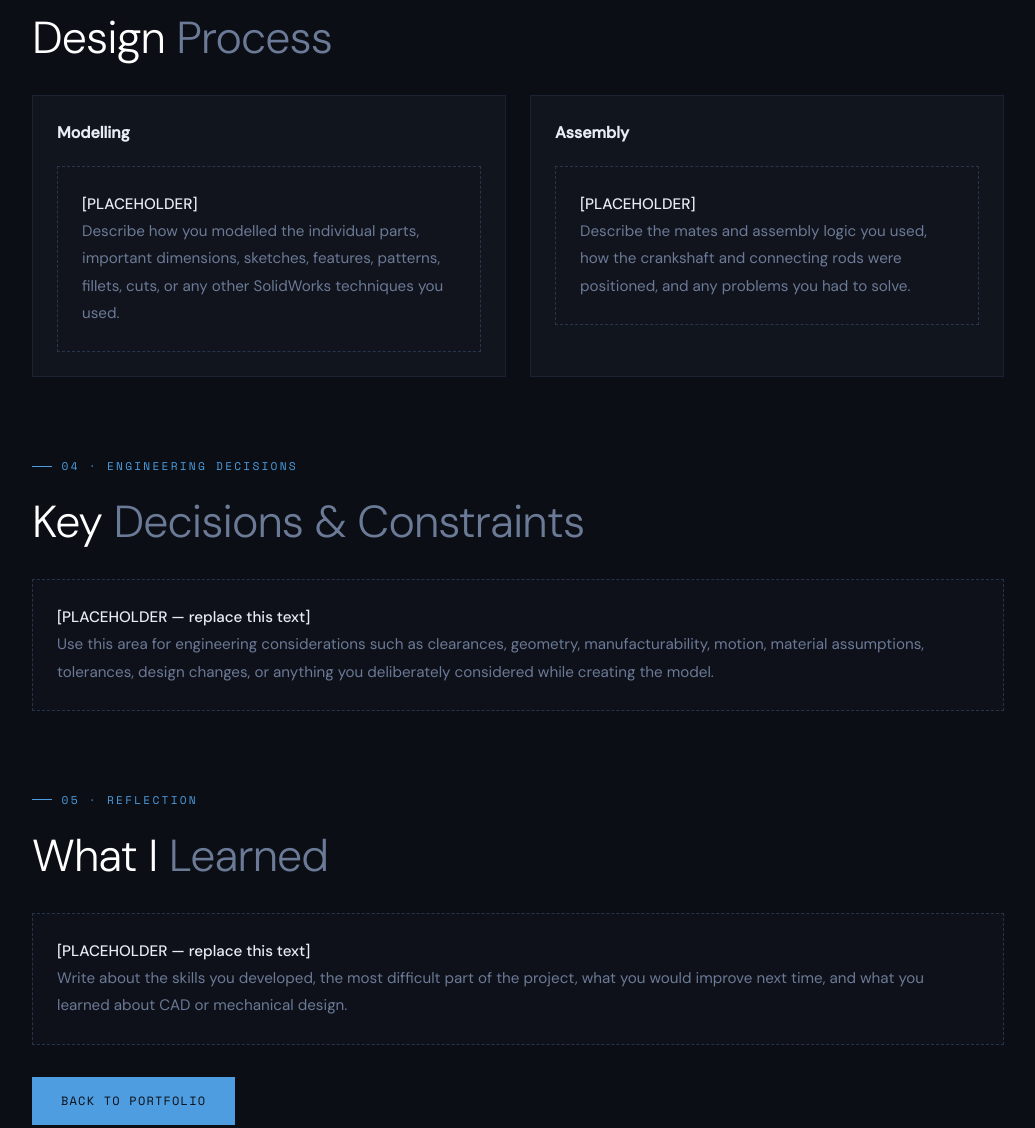
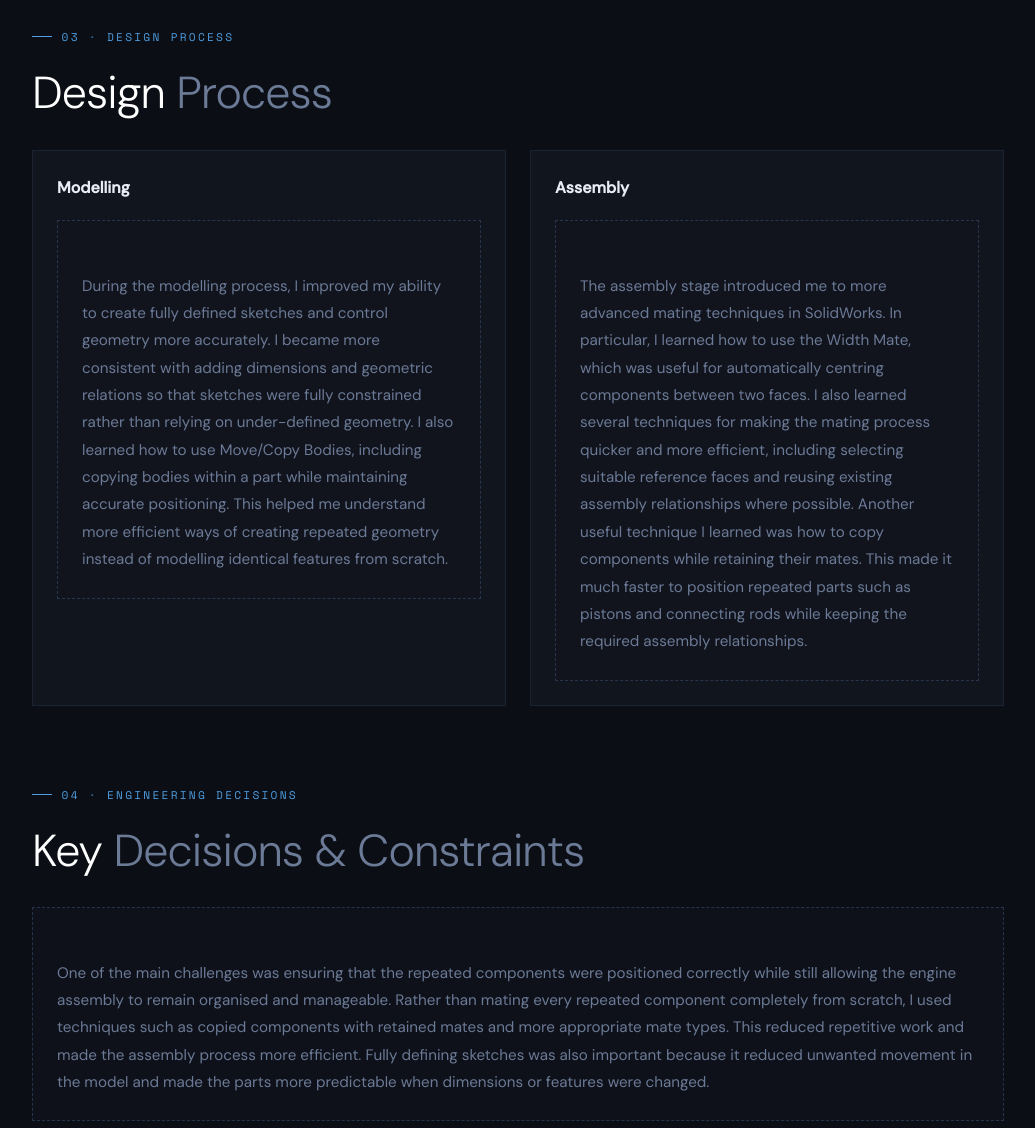
Before and after one commit to Nathaniel600/CAD-Portfolio, a plain HTML site: page engine-assembly.html in a window 1280 px wide. Shown: the part 2802-3930 px from the top of the page, without its empty margins (122-1157 px from the left). Drawn offline with nearby package versions, Linux system fonts and the light colour scheme; files whose address does not match are found by name.

Commit message:
Update engine-assembly.html

```diff
--- a/engine-assembly.html
+++ b/engine-assembly.html
@@ -91,7 +91,9 @@
   <section id="overview">
     <div class="section-label">01 · Overview</div>
     <h2>Project <em>Overview</em></h2>
-    <div class="placeholder"><strong>[PLACEHOLDER — replace this text]</strong><br>Explain what you wanted to create, why you chose the project, what the assembly represents, and what you wanted to learn or practise while building it.</div>
+    <div class="placeholder"><br>This project involved modelling and assembling a four-cylinder engine mechanism in SolidWorks. I completed the project as a practical way of improving my understanding of part modelling, sketch control and assembly techniques.
+
+The project was based on a tutorial series by CAD CAM by MATABALAM, which I used to develop my SolidWorks skills while recreating the engine components and final assembly.</div>
   </section>
 
   <section id="video">
@@ -110,21 +112,36 @@
     <div class="section-label">03 · Design Process</div>
     <h2>Design <em>Process</em></h2>
     <div class="two-col">
-      <div class="panel"><h3>Modelling</h3><div class="placeholder"><strong>[PLACEHOLDER]</strong><br>Describe how you modelled the individual parts, important dimensions, sketches, features, patterns, fillets, cuts, or any other SolidWorks techniques you used.</div></div>
-      <div class="panel"><h3>Assembly</h3><div class="placeholder"><strong>[PLACEHOLDER]</strong><br>Describe the mates and assembly logic you used, how the crankshaft and connecting rods were positioned, and any problems you had to solve.</div></div>
+      <div class="panel"><h3>Modelling</h3><div class="placeholder"><br>During the modelling process, I improved my ability to create fully defined sketches and control geometry more accurately. I became more consistent with adding dimensions and geometric relations so that sketches were fully constrained rather than relying on under-defined geometry.
+
+I also learned how to use Move/Copy Bodies, including copying bodies within a part while maintaining accurate positioning. This helped me understand more efficient ways of creating repeated geometry instead of modelling identical features from scratch.</div></div>
+      <div class="panel"><h3>Assembly</h3><div class="placeholder"><br>The assembly stage introduced me to more advanced mating techniques in SolidWorks. In particular, I learned how to use the Width Mate, which was useful for automatically centring components between two faces.
+
+I also learned several techniques for making the mating process quicker and more efficient, including selecting suitable reference faces and reusing existing assembly relationships where possible.
+
+Another useful technique I learned was how to copy components while retaining their mates. This made it much faster to position repeated parts such as pistons and connecting rods while keeping the required assembly relationships.</div></div>
     </div>
   </section>
 
   <section id="engineering">
     <div class="section-label">04 · Engineering Decisions</div>
     <h2>Key <em>Decisions &amp; Constraints</em></h2>
-    <div class="placeholder"><strong>[PLACEHOLDER — replace this text]</strong><br>Use this area for engineering considerations such as clearances, geometry, manufacturability, motion, material assumptions, tolerances, design changes, or anything you deliberately considered while creating the model.</div>
+    <div class="placeholder"><br>One of the main challenges was ensuring that the repeated components were positioned correctly while still allowing the engine assembly to remain organised and manageable.
+
+Rather than mating every repeated component completely from scratch, I used techniques such as copied components with retained mates and more appropriate mate types. This reduced repetitive work and made the assembly process more efficient.
+
+Fully defining sketches was also important because it reduced unwanted movement in the model and made the parts more predictable when dimensions or features were changed.</div>
   </section>
 
   <section id="reflection">
     <div class="section-label">05 · Reflection</div>
     <h2>What I <em>Learned</em></h2>
-    <div class="placeholder"><strong>[PLACEHOLDER — replace this text]</strong><br>Write about the skills you developed, the most difficult part of the project, what you would improve next time, and what you learned about CAD or mechanical design.</div>
+    <div class="placeholder"><br>This project significantly improved my confidence with SolidWorks assemblies. Before completing it, I mainly relied on basic mates and more manual methods of positioning components.
+
+I became more comfortable using advanced assembly tools such as Width Mates, copying components while retaining mates, Move/Copy Bodies and fully constrained sketches.
+
+The project also helped me understand that efficient CAD modelling is not only about producing the correct geometry, but also about creating models and assemblies that are organised, fully defined and easy to modify.
+    <strong>Learning resource</strong><br>This project was completed while following educational tutorials by CAD CAM by MATABALAM. The model was recreated as a personal SolidWorks learning project to develop my CAD and assembly skills.</div>
     <a class="btn" href="index.html#projects">Back to Portfolio</a>
   </section>
 </main>
```
